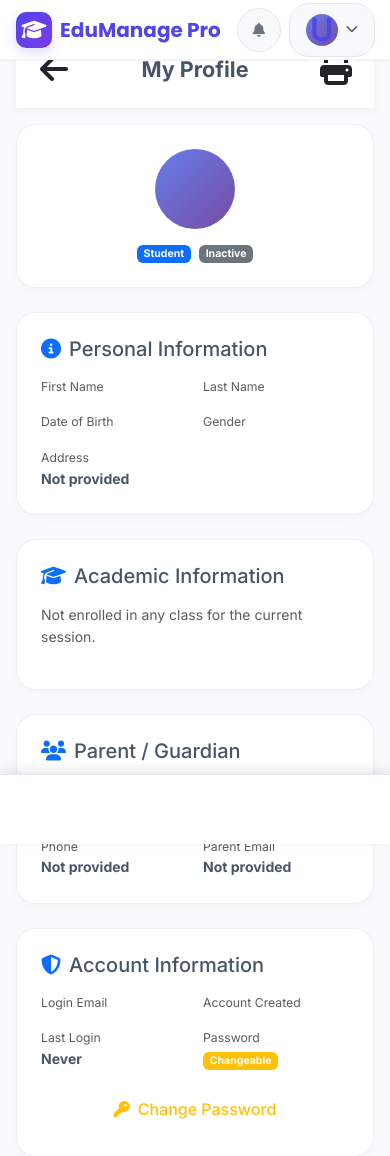
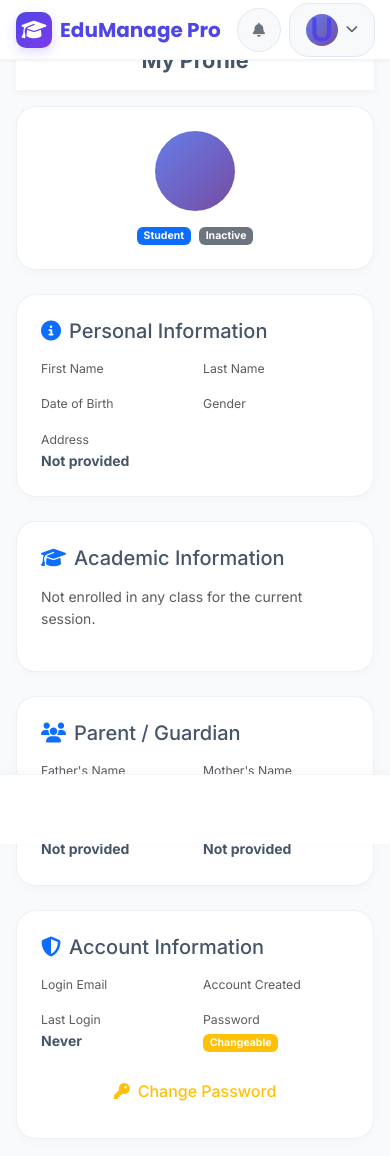
Before and after one commit to Anmol2121/call_me_daddy, a Python web app: template templates/student_profile.html in a window 390 px wide. Shown: the top 1156 px of the page. Run offline with Jinja, Linux system fonts and the light colour scheme; the template is opened without the code that fills it, so the values that code supplies are empty.

Commit message:
Update student_profile.html

```diff
--- a/templates/student_profile.html
+++ b/templates/student_profile.html
@@ -8,14 +8,8 @@
 {% block content %}
 <!-- Mobile App Bar -->
 <div class="mobile-app-bar d-lg-none">
-    <div class="d-flex align-items-center justify-content-between p-3">
-        <button class="btn btn-link text-dark p-0" onclick="history.back()">
-            <i class="fas fa-arrow-left fa-2x"></i>
-        </button>
+    <div class="p-3 text-center">
         <h1 class="h4 mb-0 fw-bold">My Profile</h1>
-        <button class="btn btn-link text-dark p-0" onclick="window.print()">
-            <i class="fas fa-print fa-2x"></i>
-        </button>
     </div>
 </div>
 
@@ -23,9 +17,6 @@
 <div class="d-none d-lg-block mb-4">
     <div class="d-flex justify-content-between align-items-center">
         <h2 class="fw-bold"><i class="fas fa-user-circle text-primary me-3"></i>My Profile</h2>
-        <button class="btn btn-outline-dark btn-sm px-4" onclick="window.print()">
-            <i class="fas fa-print me-2"></i>Print
-        </button>
     </div>
 </div>
 
@@ -155,28 +146,7 @@
     </div>
 </div>
 
-<!-- Bottom Navigation (mobile only) -->
-<nav class="bottom-nav d-lg-none">
-    <a href="{{ url_for('student_dashboard') }}" class="bottom-nav-item">
-        <i class="fas fa-home"></i>
-        <span>Home</span>
-    </a>
-    <a href="{{ url_for('student_fees') }}" class="bottom-nav-item">
-        <i class="fas fa-file-invoice-dollar"></i>
-        <span>Fees</span>
-    </a>
-    <a href="{{ url_for('student_attendance') }}" class="bottom-nav-item">
-        <i class="fas fa-calendar-check"></i>
-        <span>Attendance</span>
-    </a>
-    <a href="{{ url_for('student_profile') }}" class="bottom-nav-item active">
-        <i class="fas fa-user"></i>
-        <span>Profile</span>
-    </a>
-</nav>
-
 <style>
-/* Reuse same styles as dashboard */
 :root { --safe-bottom: env(safe-area-inset-bottom, 0px); }
 body { background-color: #f8fafc; padding-bottom: 80px; }
 
@@ -208,35 +178,8 @@ body { background-color: #f8fafc; padding-bottom: 80px; }
     z-index: 900;
 }
 
-.bottom-nav {
-    position: fixed;
-    bottom: 0;
-    left: 0;
-    right: 0;
-    background: white;
-    display: flex;
-    justify-content: space-around;
-    padding: 0.5rem 1rem calc(0.5rem + var(--safe-bottom));
-    box-shadow: 0 -4px 12px rgba(0,0,0,0.05);
-    z-index: 1000;
-    border-top: 1px solid #e2e8f0;
-}
-.bottom-nav-item {
-    flex: 1;
-    display: flex;
-    flex-direction: column;
-    align-items: center;
-    color: #94a3b8;
-    font-size: 0.7rem;
-    text-decoration: none;
-    padding: 0.25rem 0;
-}
-.bottom-nav-item i { font-size: 1.4rem; margin-bottom: 0.1rem; }
-.bottom-nav-item.active { color: #4361ee; }
-
 @media (min-width: 992px) {
     body { padding-bottom: 0; }
-    .bottom-nav { display: none; }
 }
 </style>
 {% endblock %}
```
